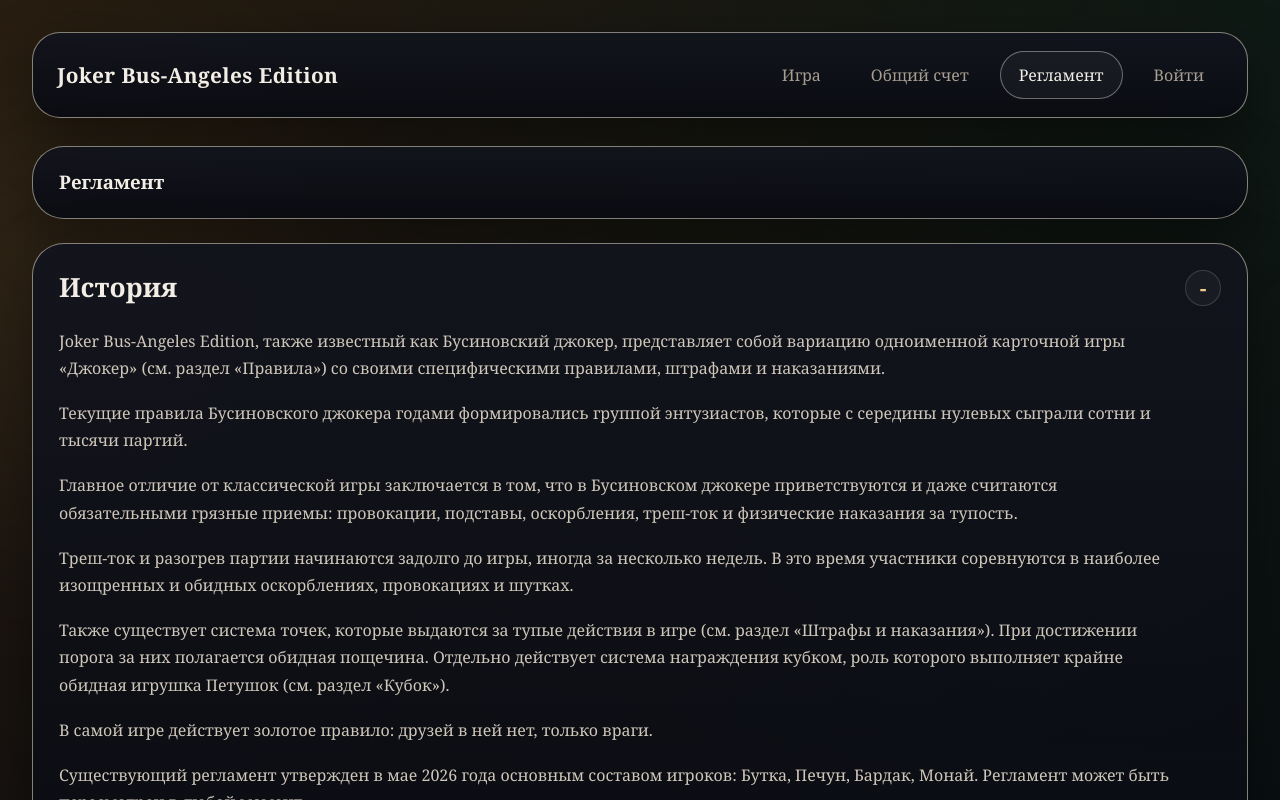
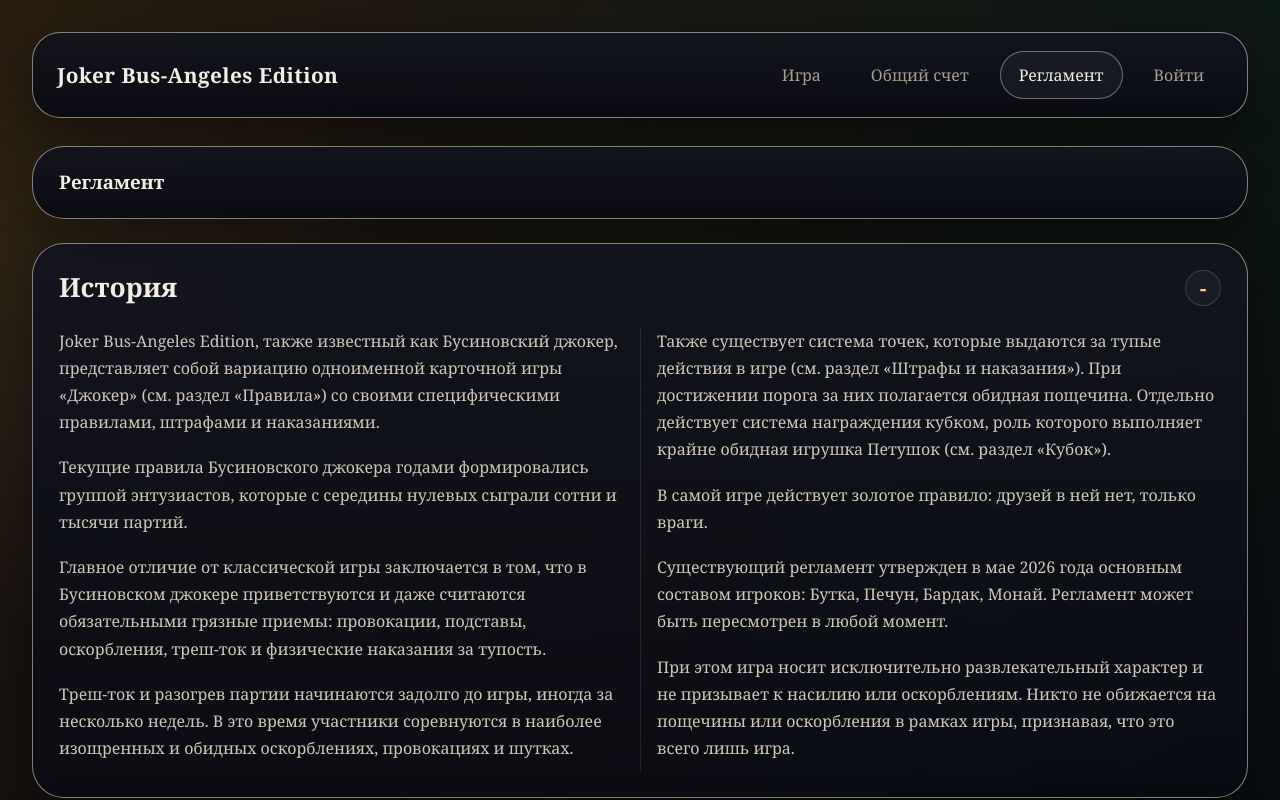
Before and after one commit to NeverGood/Joker, a Next.js app: page /reglament in a window 1280 px wide. Both pictures are taken after a click on the heading "История". Shown: the top 800 px of the page. Built offline with nearby package versions, Linux system fonts and the light colour scheme; no server answers.

Commit message:
Improve reglament wide layout

```diff
--- a/app/globals.css
+++ b/app/globals.css
@@ -83,6 +83,10 @@ select {
   margin: 0 auto;
 }
 
+.reglamentFrame {
+  max-width: 1840px;
+}
+
 .topBar,
 .heroCard,
 .panelCard,
@@ -405,13 +409,30 @@ select {
   display: grid;
   gap: 18px;
   margin-top: 22px;
-  max-width: 1120px;
+  width: 100%;
+  max-width: none;
 }
 
 .reglamentTextBlock p {
   margin: 0;
   color: #cfc7ba;
   line-height: 1.7;
+}
+
+.reglamentHistoryBlock {
+  display: block;
+  column-count: 2;
+  column-gap: 34px;
+  column-rule: 1px solid rgba(242, 238, 229, 0.1);
+}
+
+.reglamentHistoryBlock p {
+  break-inside: avoid;
+  margin: 0 0 18px;
+}
+
+.reglamentHistoryBlock p:last-child {
+  margin-bottom: 0;
 }
 
 .reglamentCupLayout {
@@ -456,7 +477,7 @@ select {
 
 .reglamentPunishmentTypes {
   display: grid;
-  grid-template-columns: repeat(2, minmax(0, 1fr));
+  grid-template-columns: minmax(0, 0.9fr) minmax(0, 1.1fr);
   gap: 16px;
 }
 
@@ -534,6 +555,7 @@ select {
 
 .reglamentPunishmentList {
   display: grid;
+  grid-template-columns: repeat(2, minmax(0, 1fr));
   gap: 10px;
   counter-reset: punishment;
   margin: 4px 0 0;
@@ -582,6 +604,7 @@ select {
   align-items: flex-start;
   justify-content: space-between;
   gap: 14px;
+  flex-wrap: wrap;
 }
 
 .reglamentPunishmentRuleTop strong {
@@ -1823,6 +1846,14 @@ select.textField {
 @media (max-width: 1180px) {
   .heroCard,
   .panelGrid {
+    grid-template-columns: 1fr;
+  }
+
+  .reglamentHistoryBlock {
+    column-count: 1;
+  }
+
+  .reglamentPunishmentList {
     grid-template-columns: 1fr;
   }
 
--- a/app/reglament/page.js
+++ b/app/reglament/page.js
@@ -187,7 +187,7 @@ export const metadata = {
 
 export default function ReglamentPage() {
   return (
-    <ScoreboardShell active="reglament">
+    <ScoreboardShell active="reglament" frameClassName="reglamentFrame">
       <section className="reglamentHero panelCard panelCardWide">
         <h1 className="sectionTitle">Регламент</h1>
       </section>
@@ -196,7 +196,7 @@ export default function ReglamentPage() {
         <summary className="reglamentRulesSummary">
           <span>История</span>
         </summary>
-        <div className="reglamentTextBlock">
+        <div className="reglamentTextBlock reglamentHistoryBlock">
           {historyParagraphs.map((paragraph) => (
             <p key={paragraph}>{paragraph}</p>
           ))}
--- a/components/ScoreboardShell.jsx
+++ b/components/ScoreboardShell.jsx
@@ -3,13 +3,14 @@ import AuthNav from './AuthNav';
 
 export default function ScoreboardShell({
   active = 'game',
+  frameClassName = '',
   children
 }) {
   return (
     <main className="pageShell">
       <div className="ambientGlow ambientGlowLeft" />
       <div className="ambientGlow ambientGlowRight" />
-      <section className="casinoFrame">
+      <section className={frameClassName ? `casinoFrame ${frameClassName}` : 'casinoFrame'}>
         <header className="topBar">
           <Link href="/" className="brandMark">
             Joker Bus-Angeles Edition
```
